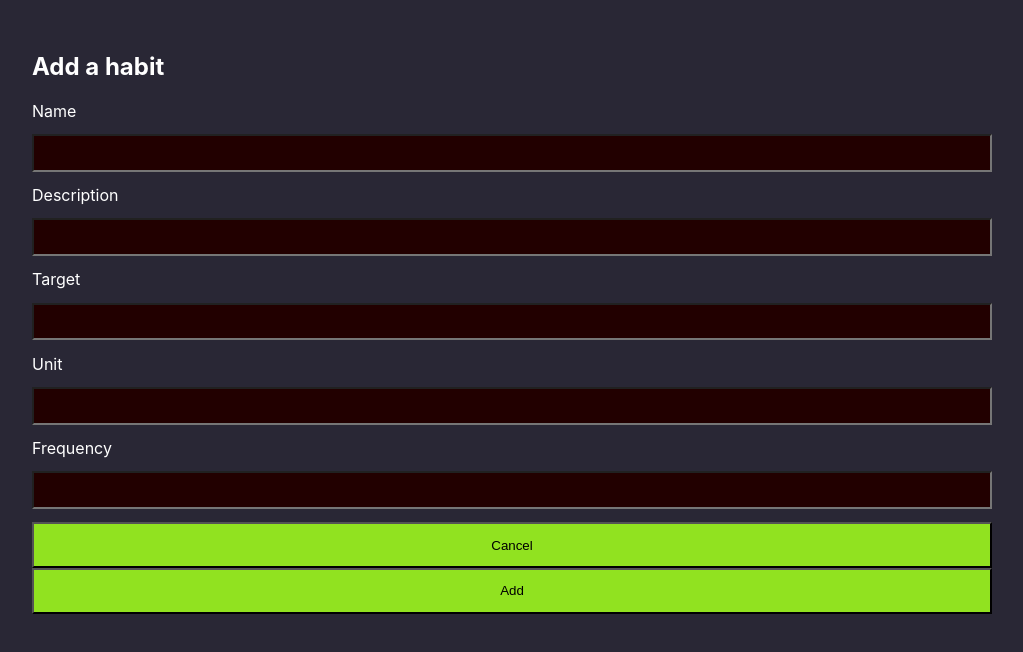
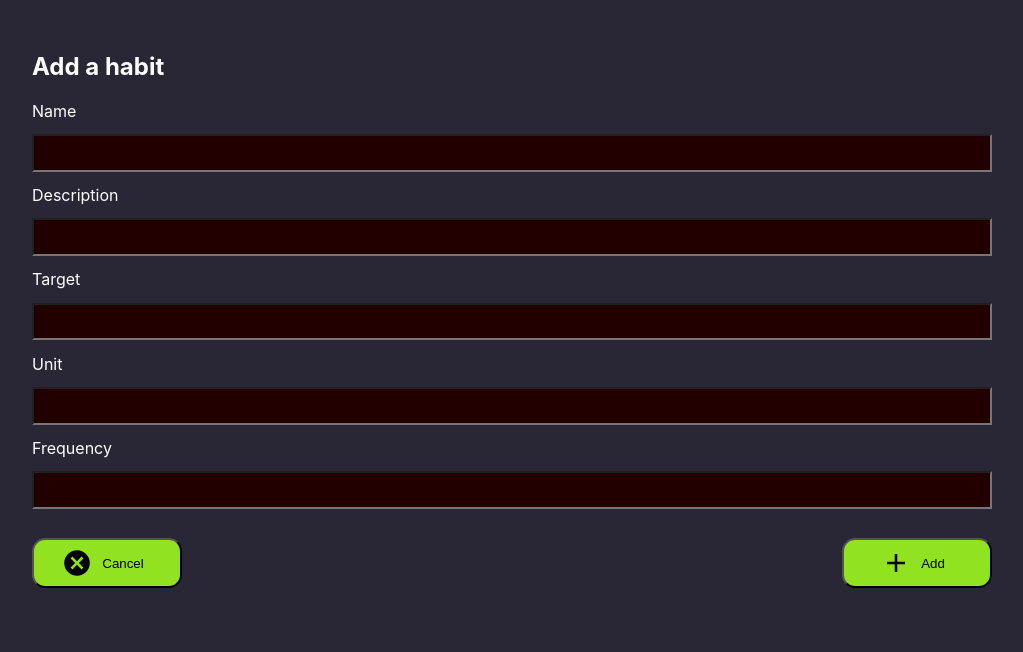
Before and after one commit to ManpreetSL/habit-tracker, a Next.js app: page /add-habit in a window 1280 px wide. Shown: the top 652 px of the page, without its empty margins (128-1151 px from the left). Built offline with nearby package versions, Linux system fonts and the light colour scheme.

Commit message:
feat: add icons and more styling to the add habit buttons
Changed the Button component to take children instead of manually setting text using a prop, which allows us to have more complex buttons.

```diff
--- a/components/Button.tsx
+++ b/components/Button.tsx
@@ -1,30 +1,33 @@
-import { css } from '@emotion/react';
+import { css, SerializedStyles } from '@emotion/react';
 
 const styles = {
   button: css({
-    padding: '1em 2em'
+    padding: '0.5em 2em'
   })
 };
 
 type ButtonProps = {
-  text: string;
   color?: string;
   backgroundColor?: string;
+  children?: React.ReactNode;
+  stylesProp?: SerializedStyles;
 };
 
 const Button = ({
-  text = '',
   color = '#000',
-  backgroundColor = '#91E220'
+  backgroundColor = '#91E220',
+  stylesProp,
+  children
 }: ButtonProps) => {
   return (
     <button
       css={[
         styles.button,
-        { color: `${color}`, backgroundColor: `${backgroundColor}` }
+        { color: `${color}`, backgroundColor: `${backgroundColor}` },
+        { ...stylesProp }
       ]}
     >
-      {text}
+      {children}
     </button>
   );
 };
--- a/pages/add-habit.tsx
+++ b/pages/add-habit.tsx
@@ -1,5 +1,7 @@
 import { css } from '@emotion/react';
+import Image from 'next/image';
 import Button from '../components/Button';
+import Link from '../src/components/Link';
 
 const styles = {
   screen: css({
@@ -8,6 +10,7 @@ const styles = {
     minWidth: '100vw',
     color: '#fff'
   }),
+
   container: css({
     display: 'flex',
     flexDirection: 'column',
@@ -26,6 +29,22 @@ const styles = {
     padding: '0.7em',
     backgroundColor: '#220000',
     color: '#fff'
+  }),
+
+  buttonsContainer: css({
+    display: 'flex',
+    justifyContent: 'space-between',
+    marginTop: '1em'
+  }),
+  button: css({
+    display: 'flex',
+    justifyContent: 'center',
+    alignItems: 'center',
+    width: '150px',
+    borderRadius: '1em'
+  }),
+  buttonText: css({
+    margin: '0 0.7em'
   })
 };
 
@@ -51,8 +70,28 @@ const AddHabit = () => {
           <input css={styles.inputField} type='text' name='frequency' />
         </form>
 
-        <Button text='Cancel' />
-        <Button text='Add' />
+        <div css={styles.buttonsContainer}>
+          <Link href='/'>
+            <Button stylesProp={styles.button}>
+              <Image
+                src='/icons/cancel.svg'
+                alt='Cancel'
+                width='32'
+                height='32'
+              />
+              <span css={styles.buttonText}>Cancel</span>
+            </Button>
+          </Link>
+          <Button stylesProp={styles.button}>
+            <Image
+              src='/icons/add.svg'
+              alt='Add habit'
+              width='32'
+              height='32'
+            />
+            <span css={styles.buttonText}>Add</span>
+          </Button>
+        </div>
       </div>
     </div>
   );
```
Also changed, not shown: public/icons/add.svg (added), public/icons/cancel.svg (added).
